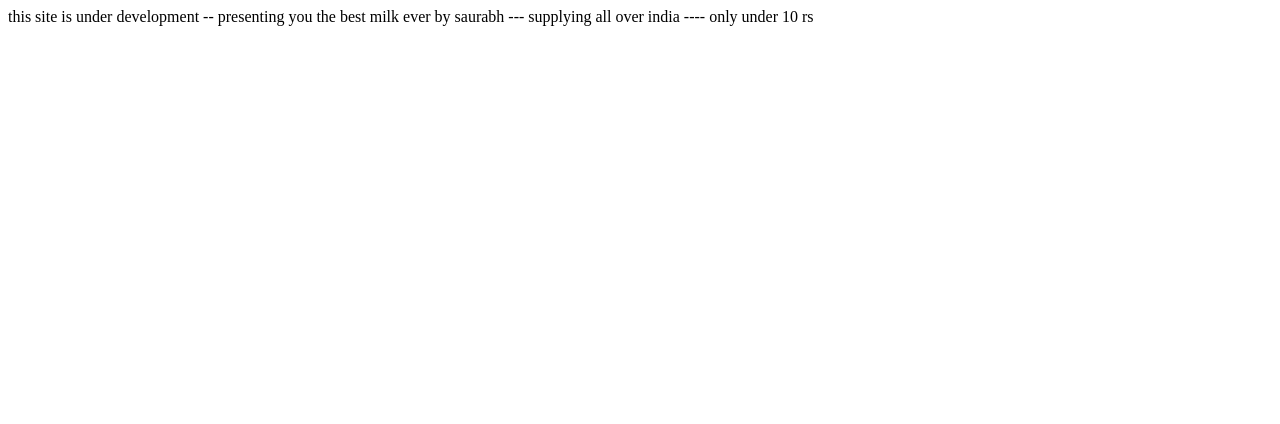
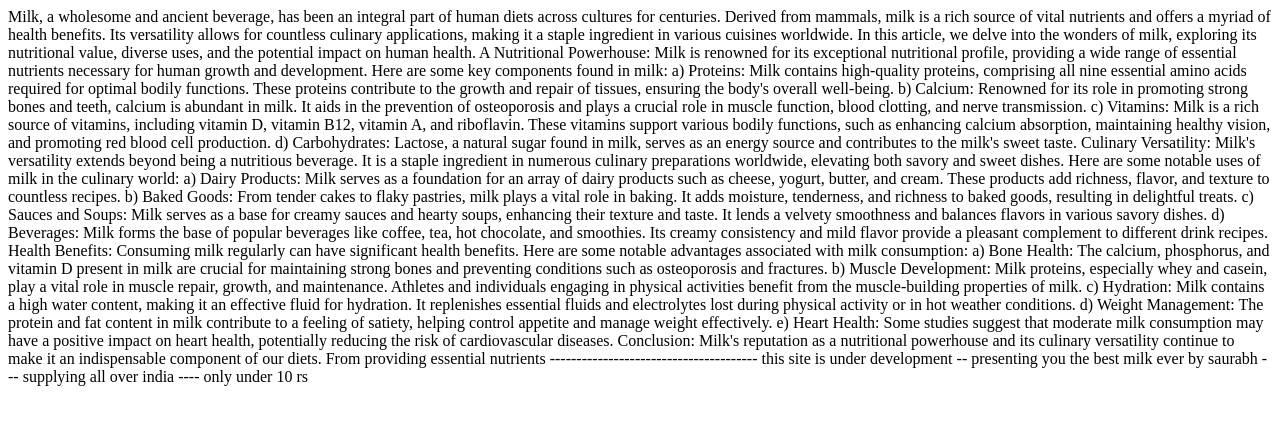
Before and after one commit to psgog/psgog.github.io, a plain HTML site: page index.html in a window 1280 px wide. Drawn offline with Linux system fonts and the light colour scheme.

Commit message:
Update index.html

```diff
--- a/index.html
+++ b/index.html
@@ -7,6 +7,47 @@
     <title>PSG - PURE SAURABH'S GAKHIR</title>
 </head>
 <body>
+    Milk, a wholesome and ancient beverage, has been an integral part of human diets across cultures for centuries. Derived from mammals, milk is a rich source of vital nutrients and offers a myriad of health benefits. Its versatility allows for countless culinary applications, making it a staple ingredient in various cuisines worldwide. In this article, we delve into the wonders of milk, exploring its nutritional value, diverse uses, and the potential impact on human health.
+
+A Nutritional Powerhouse:
+Milk is renowned for its exceptional nutritional profile, providing a wide range of essential nutrients necessary for human growth and development. Here are some key components found in milk:
+
+a) Proteins: Milk contains high-quality proteins, comprising all nine essential amino acids required for optimal bodily functions. These proteins contribute to the growth and repair of tissues, ensuring the body's overall well-being.
+
+b) Calcium: Renowned for its role in promoting strong bones and teeth, calcium is abundant in milk. It aids in the prevention of osteoporosis and plays a crucial role in muscle function, blood clotting, and nerve transmission.
+
+c) Vitamins: Milk is a rich source of vitamins, including vitamin D, vitamin B12, vitamin A, and riboflavin. These vitamins support various bodily functions, such as enhancing calcium absorption, maintaining healthy vision, and promoting red blood cell production.
+
+d) Carbohydrates: Lactose, a natural sugar found in milk, serves as an energy source and contributes to the milk's sweet taste.
+
+Culinary Versatility:
+Milk's versatility extends beyond being a nutritious beverage. It is a staple ingredient in numerous culinary preparations worldwide, elevating both savory and sweet dishes. Here are some notable uses of milk in the culinary world:
+
+a) Dairy Products: Milk serves as a foundation for an array of dairy products such as cheese, yogurt, butter, and cream. These products add richness, flavor, and texture to countless recipes.
+
+b) Baked Goods: From tender cakes to flaky pastries, milk plays a vital role in baking. It adds moisture, tenderness, and richness to baked goods, resulting in delightful treats.
+
+c) Sauces and Soups: Milk serves as a base for creamy sauces and hearty soups, enhancing their texture and taste. It lends a velvety smoothness and balances flavors in various savory dishes.
+
+d) Beverages: Milk forms the base of popular beverages like coffee, tea, hot chocolate, and smoothies. Its creamy consistency and mild flavor provide a pleasant complement to different drink recipes.
+
+Health Benefits:
+Consuming milk regularly can have significant health benefits. Here are some notable advantages associated with milk consumption:
+
+a) Bone Health: The calcium, phosphorus, and vitamin D present in milk are crucial for maintaining strong bones and preventing conditions such as osteoporosis and fractures.
+
+b) Muscle Development: Milk proteins, especially whey and casein, play a vital role in muscle repair, growth, and maintenance. Athletes and individuals engaging in physical activities benefit from the muscle-building properties of milk.
+
+c) Hydration: Milk contains a high water content, making it an effective fluid for hydration. It replenishes essential fluids and electrolytes lost during physical activity or in hot weather conditions.
+
+d) Weight Management: The protein and fat content in milk contribute to a feeling of satiety, helping control appetite and manage weight effectively.
+
+e) Heart Health: Some studies suggest that moderate milk consumption may have a positive impact on heart health, potentially reducing the risk of cardiovascular diseases.
+
+Conclusion:
+
+Milk's reputation as a nutritional powerhouse and its culinary versatility continue to make it an indispensable component of our diets. From providing essential nutrients
+    ---------------------------------------
     this site is under development
     --
     presenting you the best milk ever by saurabh
```
